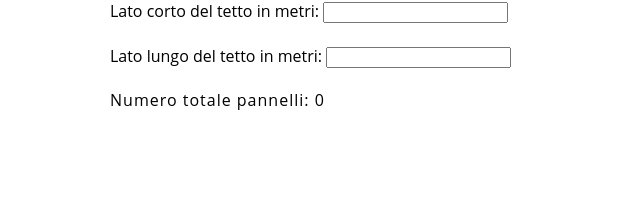
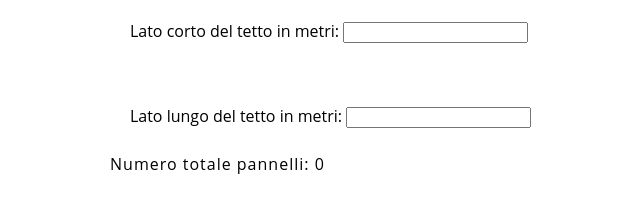
Before and after one commit to pcolt/pcolt.github.io, a plain HTML site: page configuratore.html in a window 1280 px wide. Shown: the whole page, without its empty margins (230-870 px from the left). Drawn offline with Linux system fonts and the light colour scheme.

Commit message:
Update style.css

```diff
--- a/styles/style.css
+++ b/styles/style.css
@@ -20,6 +20,10 @@ img {
 	margin: 0 auto;
 }
 
+div {
+	margin: 20px;
+}
+
 .button {
 	letter-spacing: 1px;
   text-transform: uppercase;
```
